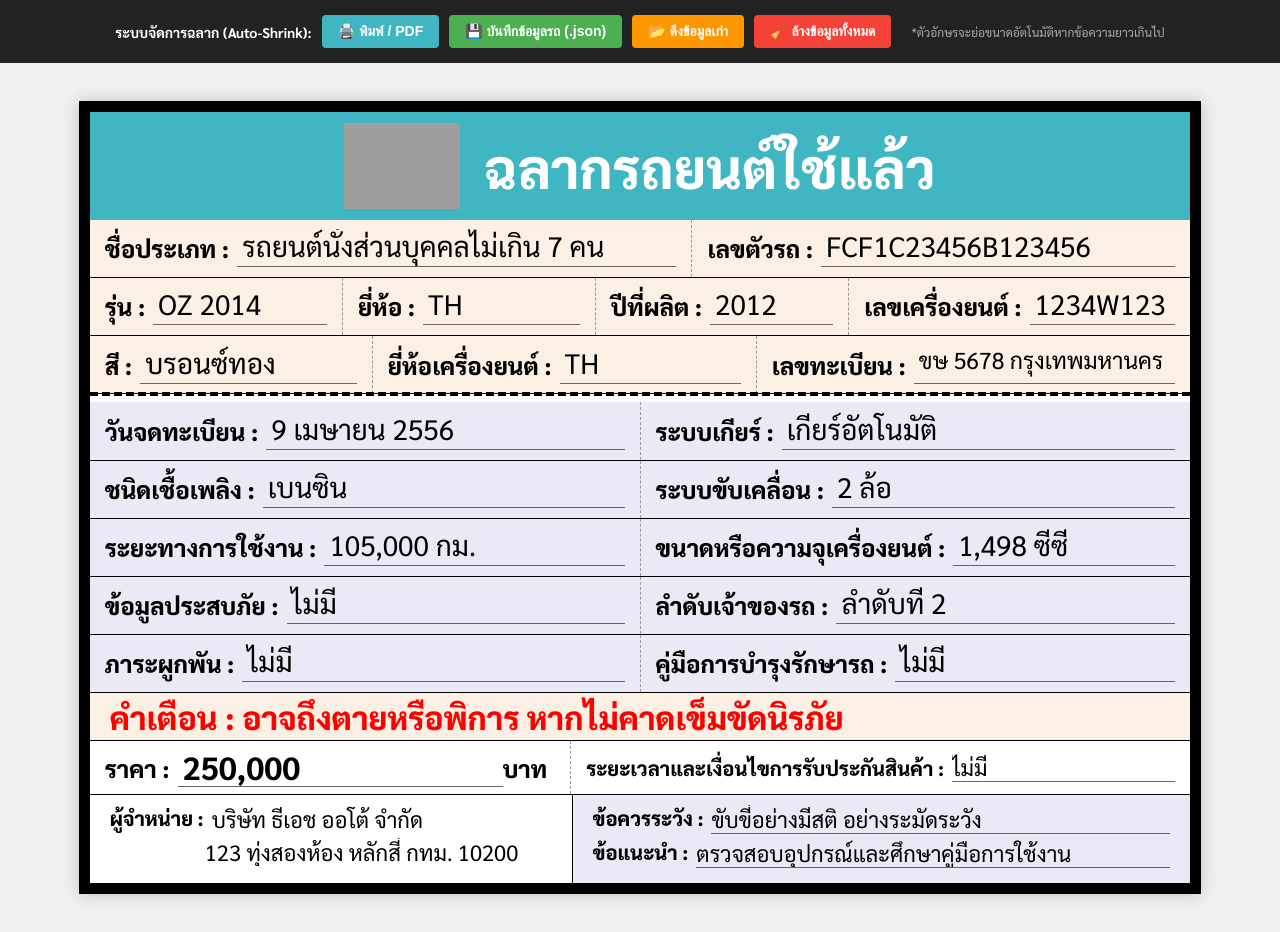
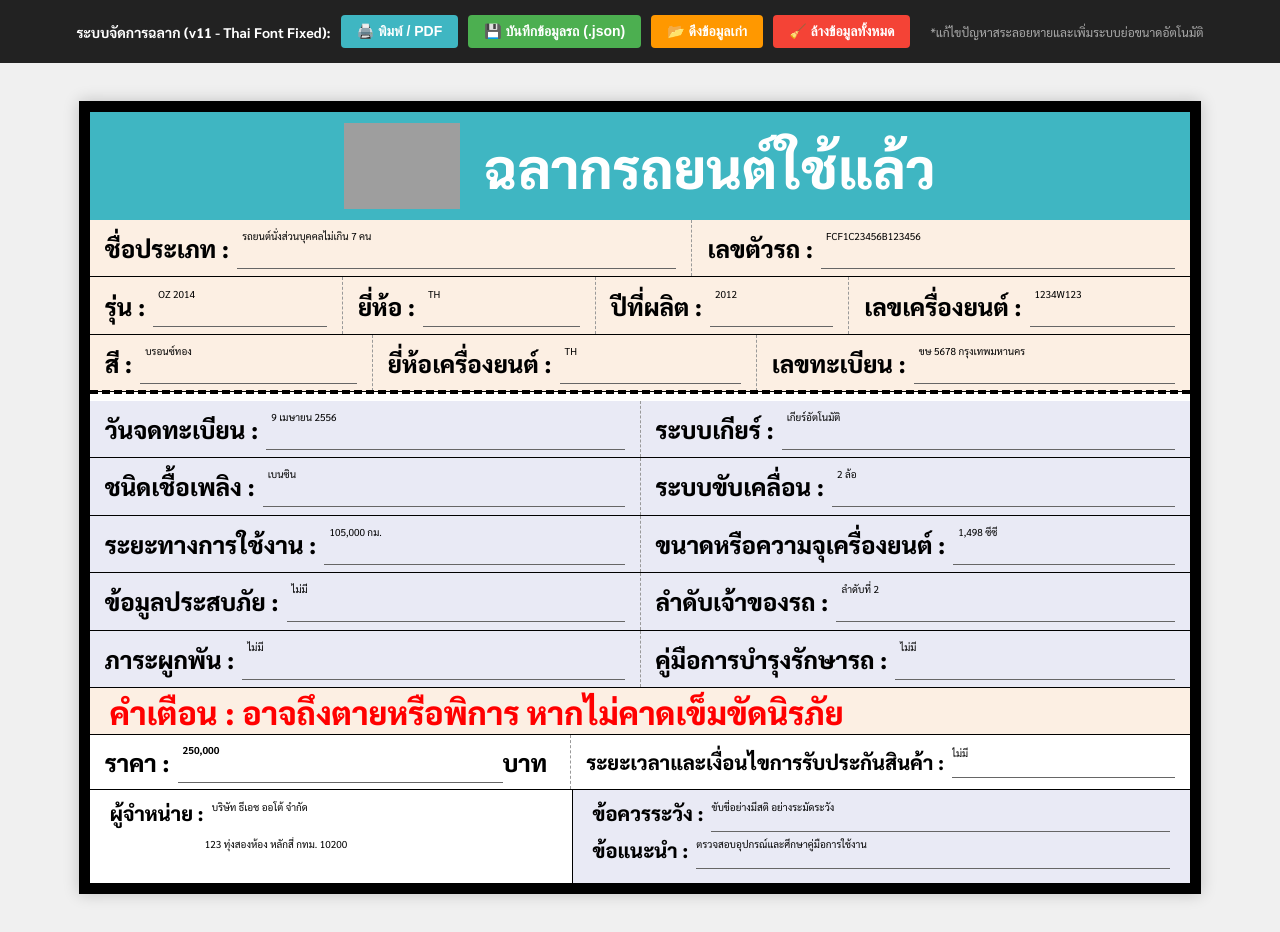
Before and after one commit to kailovepg/car-label-system, a plain HTML site: page index.html in a window 1280 px wide. Drawn offline with Linux system fonts and the light colour scheme; grey boxes are pictures that could not be loaded.

Commit message:
Add files via upload

```diff
--- a/index.html
+++ b/index.html
@@ -2,7 +2,7 @@
 <html lang="th">
 <head>
 <meta charset="UTF-8">
-<title>ระบบสร้างฉลากรถยนต์ใช้แล้ว (Auto-Shrink)</title>
+<title>ระบบสร้างฉลากรถยนต์ใช้แล้ว (Thai Font Fixed)</title>
 <style>
   @import url('https://fonts.googleapis.com/css2?family=Sarabun:wght@400;700;800&display=swap');
 
@@ -48,15 +48,12 @@
     border-radius: 4px;
     color: #fff;
     font-weight: bold;
-    transition: 0.2s;
   }
 
   .btn-print { background: #3FB6C2; }
   .btn-save { background: #4CAF50; }
   .btn-load { background: #FF9800; }
   .btn-reset { background: #f44336; }
-
-  .toolbar button:hover { opacity: 0.8; }
 
   .page {
     width: 297mm;
@@ -112,7 +109,7 @@
     padding: 0 15px;
     flex: 1;
     border-right: 0.3mm dashed #999;
-    overflow: hidden; /* ป้องกันเนื้อหาล้น */
+    overflow: hidden;
   }
 
   .cell:last-child { border-right: none; }
@@ -129,14 +126,14 @@
     flex: 1;
     font-size: 28px;
     border-bottom: 0.3mm solid #666;
-    min-height: 38px;
-    padding: 0 5px;
+    min-height: 42px; /* เพิ่มความสูงขั้นต่ำเพื่อรองรับสระ */
+    padding: 2px 5px;
     outline: none;
     color: #000;
-    white-space: nowrap; /* ห้ามขึ้นบรรทัดใหม่ */
+    white-space: nowrap;
     overflow: hidden;
     display: block;
-    line-height: 1.2;
+    line-height: 1.4; /* เพิ่ม Line-height ป้องกันสระหาย */
   }
 
   .warning-row {
@@ -174,7 +171,6 @@
     flex-direction: column;
     padding: 10px 20px;
     justify-content: flex-start;
-    overflow: hidden;
   }
 
   .footer-left {
@@ -192,7 +188,6 @@
     align-items: flex-start;
     width: 100%;
     margin-bottom: 5px;
-    overflow: hidden;
   }
 
   .small-label {
@@ -209,6 +204,8 @@
     border-bottom: 0.3mm solid #666;
     white-space: nowrap;
     overflow: hidden;
+    line-height: 1.4;
+    min-height: 32px;
   }
 
   .footer-left .small-value { border-bottom: none; }
@@ -235,13 +232,13 @@
 <body>
 
 <div class="toolbar">
-  <strong>ระบบจัดการฉลาก (Auto-Shrink):</strong>
+  <strong>ระบบจัดการฉลาก (v11 - Thai Font Fixed):</strong>
   <button class="btn-print" onclick="window.print()">🖨️ พิมพ์ / PDF</button>
   <button class="btn-save" onclick="saveData()">💾 บันทึกข้อมูลรถ (.json)</button>
   <button class="btn-load" onclick="document.getElementById('fileInput').click()">📂 ดึงข้อมูลเก่า</button>
   <button class="btn-reset" onclick="clearData()">🧹 ล้างข้อมูลทั้งหมด</button>
   <input type="file" id="fileInput" style="display:none" accept=".json" onchange="loadData(event)">
-  <span style="font-size: 12px; margin-left: 10px; color: #aaa;">*ตัวอักษรจะย่อขนาดอัตโนมัติหากข้อความยาวเกินไป</span>
+  <span style="font-size: 12px; margin-left: 10px; color: #aaa;">*แก้ไขปัญหาสระลอยหายและเพิ่มระบบย่อขนาดอัตโนมัติ</span>
 </div>
 
 <div class="page">
@@ -324,28 +321,25 @@
 <script>
   const sellerKeys = ['seller_name', 'seller_address'];
 
-  // ฟังก์ชันปรับขนาดตัวอักษรอัตโนมัติ (Auto-Shrink)
   function adjustFontSize(el) {
-    const minFontSize = 10; // ขนาดเล็กสุดที่จะย่อได้
+    const minFontSize = 10;
     const originalFontSize = el.classList.contains('small-value') ? 22 : (el.closest('.price-row') ? 32 : 28);
 
     let currentFontSize = originalFontSize;
     el.style.fontSize = currentFontSize + 'px';
 
-    // ย่อขนาดลงจนกว่าข้อความจะไม่ล้น (scrollWidth <= offsetWidth)
-    while (el.scrollWidth > el.offsetWidth && currentFontSize > minFontSize) {
-      currentFontSize -= 1;
+    // เพิ่มระยะเผื่อเล็กน้อย (5px) เพื่อป้องกันสระหายจาก overflow
+    while (el.scrollWidth > (el.offsetWidth - 2) && currentFontSize > minFontSize) {
+      currentFontSize -= 0.5; // ย่อทีละนิดเพื่อให้เนียนตา
       el.style.fontSize = currentFontSize + 'px';
     }
   }
 
-  // เรียกใช้ adjustFontSize กับทุกช่องที่มีคลาส auto-shrink
   function adjustAllFonts() {
     document.querySelectorAll('.auto-shrink').forEach(el => adjustFontSize(el));
   }
 
   window.onload = function() {
-    // โหลดที่อยู่ผู้จำหน่าย
     sellerKeys.forEach(id => {
       const savedValue = localStorage.getItem(id);
       if (savedValue) {
@@ -354,13 +348,11 @@
       }
     });
 
-    // ตรวจจับการพิมพ์ในทุกช่อง auto-shrink
     document.querySelectorAll('.auto-shrink').forEach(el => {
       el.addEventListener('input', () => adjustFontSize(el));
     });
 
-    // ปรับขนาดครั้งแรกหลังจากโหลดข้อมูล
-    setTimeout(adjustAllFonts, 100);
+    setTimeout(adjustAllFonts, 200);
   };
 
   function saveSellerInfo() {
@@ -399,7 +391,7 @@
           if (el) el.innerText = data[id];
         });
         saveSellerInfo();
-        setTimeout(adjustAllFonts, 100); // ปรับขนาดตัวอักษรหลังจากโหลดข้อมูล
+        setTimeout(adjustAllFonts, 200);
         alert('ดึงข้อมูลสำเร็จแล้วครับ!');
       } catch (err) {
         alert('เกิดข้อผิดพลาดในการอ่านไฟล์ครับ');
@@ -420,7 +412,6 @@
     }
   }
 
-  // ปรับขนาดก่อนพิมพ์เพื่อให้แน่ใจว่าสวยงาม
   window.onbeforeprint = adjustAllFonts;
 </script>
 
```
